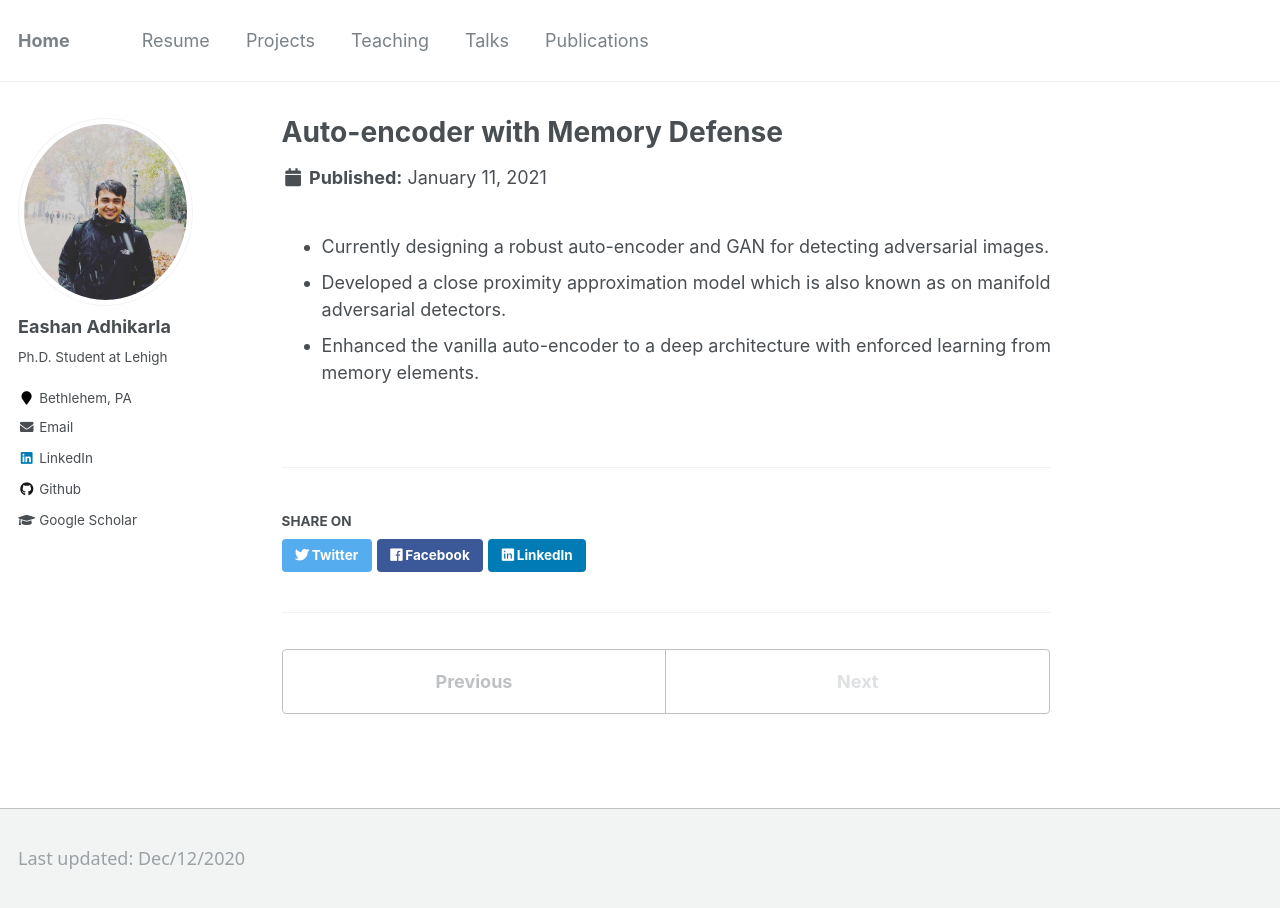
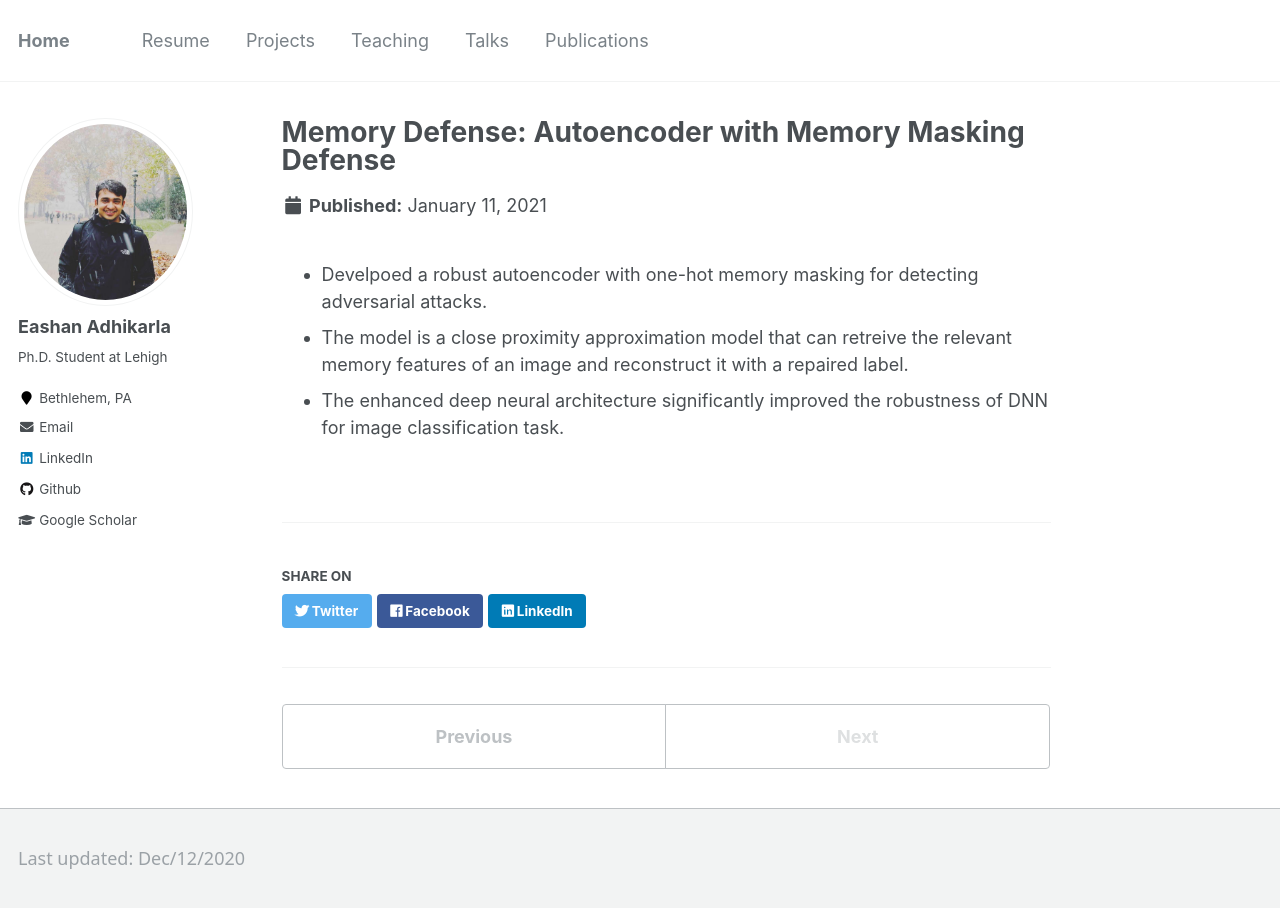
Before and after one commit to eashanadhikarla/eashanadhikarla.github.io, a Jekyll site: the page built from _projects/project_4_cv.md, in a window 1280 px wide and 931 px high. Shown: the top 908 px of the window. Built offline with Jekyll 4.4.1, drawn with Linux system fonts in a browser that asks for light colours.

Commit message:
description update

```diff
--- a/_projects/project_4_cv.md
+++ b/_projects/project_4_cv.md
@@ -1,5 +1,5 @@
 ---
-title: "Auto-encoder with Memory Defense"
+title: "Memory Defense: Autoencoder with Memory Masking Defense"
 collection: projects
 permalink: /projects/project_4_cv
 github: "https://github.com/eashanadhikarla/memory_masking"
@@ -8,6 +8,6 @@ time:
 cv: true
 ---
 
-- Currently designing a robust auto-encoder and GAN for detecting adversarial images.
-- Developed a close proximity approximation model which is also known as on manifold adversarial detectors.
-- Enhanced the vanilla auto-encoder to a deep architecture with enforced learning from memory elements.
+- Develpoed a robust autoencoder with one-hot memory masking for detecting adversarial attacks.
+- The model is a close proximity approximation model that can retreive the relevant memory features of an image and reconstruct it with a repaired label.
+- The enhanced deep neural architecture significantly improved the robustness of DNN for image classification task.
```
Also changed, not shown: _publications/2021-paper-1.md (+1 -1 lines), 9 other files.
